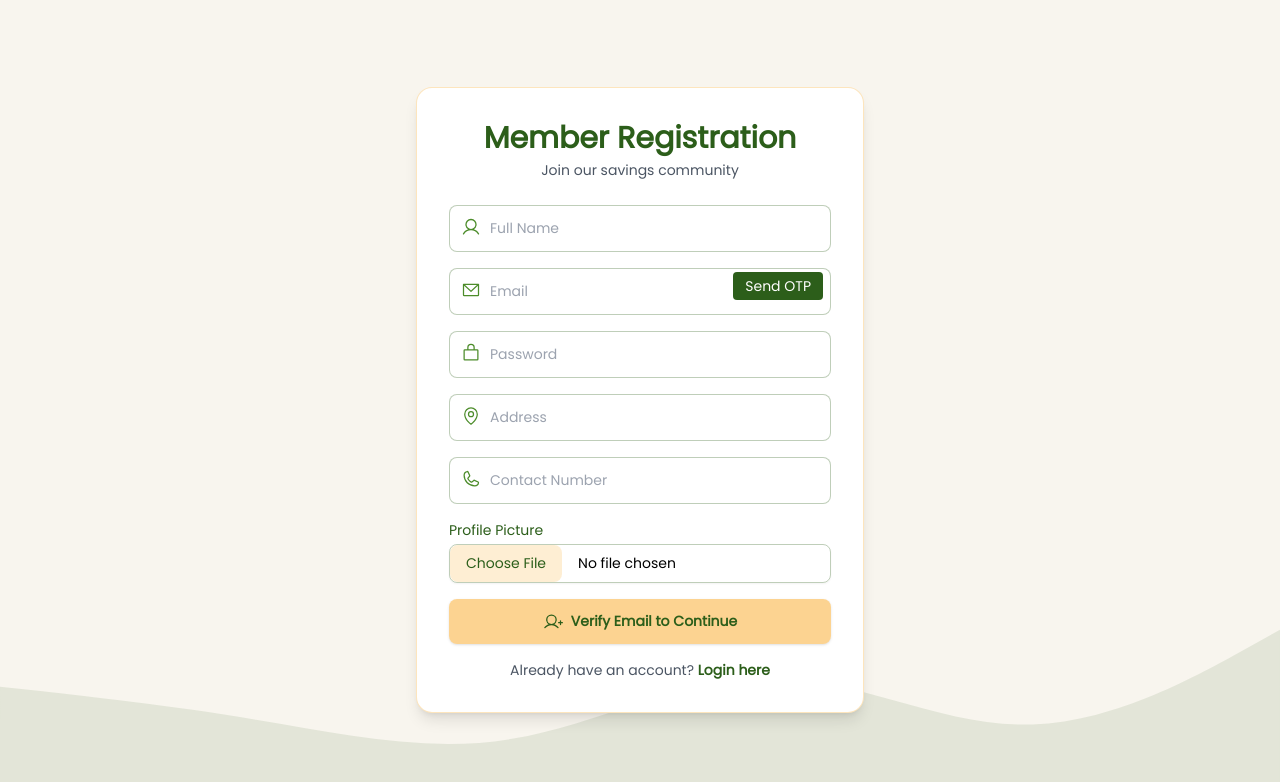
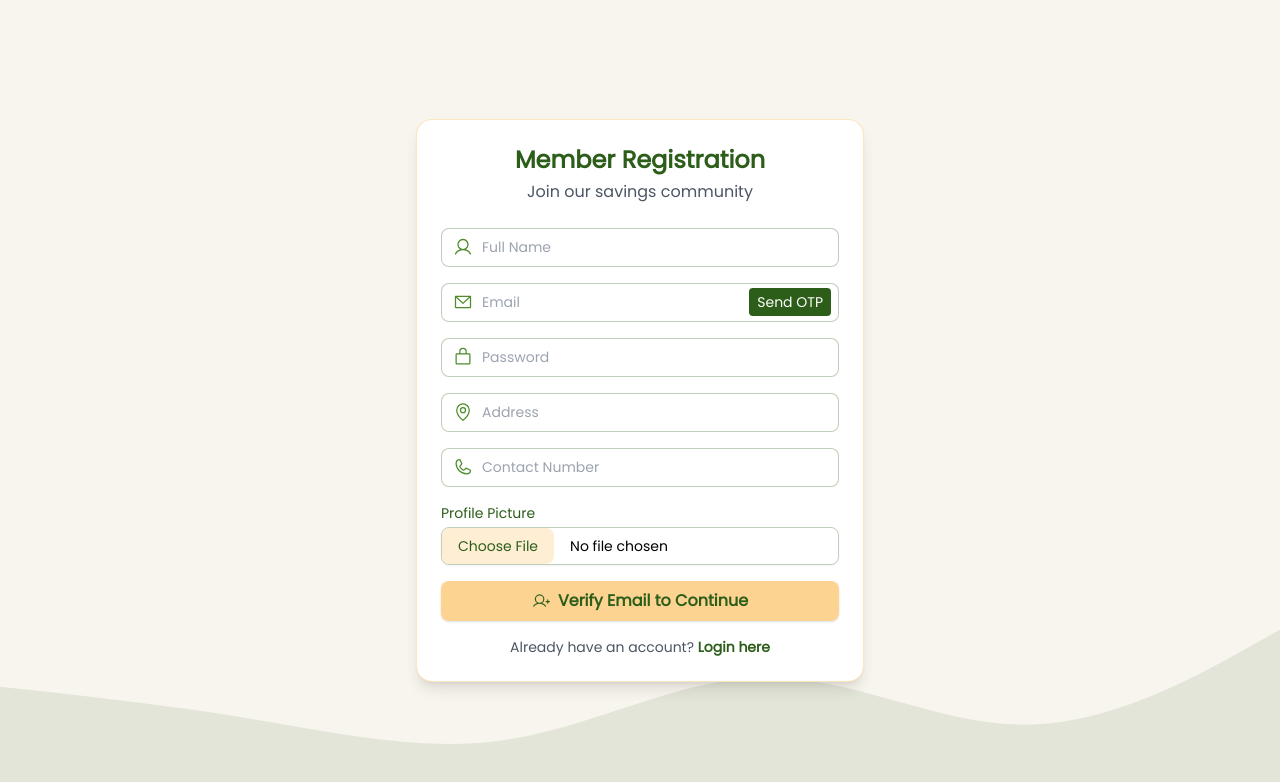
Before and after one commit to Shrushti58/eBachatGat, a React (Vite) app in the folder frontend/: page /member/register in a window 1280 px wide. Shown: the top 782 px of the page. Built offline with nearby package versions, Linux system fonts and the light colour scheme; no server answers.

Commit message:
Updated Register Page

```diff
--- a/frontend/src/pages/Register.jsx
+++ b/frontend/src/pages/Register.jsx
@@ -200,7 +200,7 @@ const Register = () => {
   };
 
   return (
-    <div className="bg-[#f8f5ee] flex items-center justify-center min-h-screen relative overflow-hidden">
+    <div className="bg-[#f8f5ee] flex items-center justify-center min-h-screen relative overflow-hidden p-4">
       {/* Background Wave */}
       <div className="absolute bottom-0 left-0 w-full z-0">
         <svg xmlns="http://www.w3.org/2000/svg" viewBox="0 0 1440 320">
@@ -212,10 +212,10 @@ const Register = () => {
         </svg>
       </div>
 
-      <div className="z-10 bg-white p-8 rounded-2xl shadow-lg w-full max-w-md border border-[#f9a825]/30">
+      <div className="z-10 bg-white p-6 sm:p-8 rounded-2xl shadow-lg w-full max-w-md border border-[#f9a825]/30">
         <div className="text-center mb-6">
-          <h2 className="text-3xl font-bold text-[#2c5e1a] mb-1">Member Registration</h2>
-          <p className="text-gray-600">Join our savings community</p>
+          <h2 className="text-2xl sm:text-3xl font-bold text-[#2c5e1a] mb-1">Member Registration</h2>
+          <p className="text-gray-600 text-sm sm:text-base">Join our savings community</p>
         </div>
 
         <form onSubmit={handleSubmit} className="space-y-4">
@@ -229,7 +229,7 @@ const Register = () => {
               name: "contact",
               placeholder: "Contact Number",
               icon: <Phone size={20} />,
-              maxLength: 15 // Reasonable limit for phone numbers
+              maxLength: 15
             },
           ].map(({ name, placeholder, icon, type = "text", maxLength }) => (
             <div key={name} className="relative">
@@ -240,37 +240,39 @@ const Register = () => {
                 placeholder={placeholder}
                 onChange={handleChange}
                 maxLength={maxLength}
-                className="w-full pl-10 pr-4 py-3 border rounded-lg border-[#2c5e1a]/30 focus:ring-2 focus:ring-[#f9a825]/50 focus:outline-none"
+                className="w-full pl-10 pr-4 py-2 sm:py-3 border rounded-lg border-[#2c5e1a]/30 focus:ring-2 focus:ring-[#f9a825]/50 focus:outline-none"
                 required
                 disabled={name === "email" && otpState.sent}
               />
-              <span className="absolute top-3 left-3 text-[#4c8c2a]">{icon}</span>
+              <span className="absolute top-1/2 left-3 transform -translate-y-1/2 text-[#4c8c2a]">{icon}</span>
               {name === "email" && !otpState.verified && (
+                <div className="absolute right-2 top-1/2 transform -translate-y-1/2">
                   <button
                     type="button"
                     onClick={otpState.sent ? resendOtp : sendOtp}
                     disabled={loadingOtp || (otpState.sent && !otpState.resendAvailable)}
-                  className={`absolute top-1 right-2 text-sm ${
+                    className={`text-xs sm:text-sm ${
                       otpState.sent
                         ? "text-[#2c5e1a] bg-[#f9a825]/30 hover:bg-[#f9a825]/50"
                         : "text-white bg-[#2c5e1a] hover:bg-[#1e4212]"
-                  } px-3 py-1 rounded transition-colors`}
+                    } px-2 sm:px-3 py-1 rounded transition-colors whitespace-nowrap`}
                   >
                     {loadingOtp ? (
                       "Sending..."
                     ) : otpState.sent ? (
                       otpState.resendAvailable ? (
                         <>
-                        <ArrowCounterClockwise size={16} className="inline mr-1" />
+                          <ArrowCounterClockwise size={14} className="inline mr-1" />
                           Resend
                         </>
                       ) : (
-                      `Resend in ${otpState.resendTimer}s`
+                        `${otpState.resendTimer}s`
                       )
                     ) : (
                       "Send OTP"
                     )}
                   </button>
+                </div>
               )}
             </div>
           ))}
@@ -287,24 +289,26 @@ const Register = () => {
                 value={formData.otp}
                 onChange={handleChange}
                 maxLength="6"
-                className="w-full pl-10 pr-4 py-3 border rounded-lg border-[#2c5e1a]/30 focus:ring-2 focus:ring-[#f9a825]/50"
+                className="w-full pl-10 pr-4 py-2 sm:py-3 border rounded-lg border-[#2c5e1a]/30 focus:ring-2 focus:ring-[#f9a825]/50"
                 required
               />
-              <span className="absolute top-3 left-3 text-[#4c8c2a]">
+              <span className="absolute top-1/2 left-3 transform -translate-y-1/2 text-[#4c8c2a]">
                 <ShieldCheck size={20} />
               </span>
+              <div className="absolute right-2 top-1/2 transform -translate-y-1/2">
                 <button
                   type="button"
                   onClick={verifyOtp}
                   disabled={loadingOtp || formData.otp.length < 6}
-                className={`absolute top-1 right-2 text-sm ${
+                  className={`text-xs sm:text-sm ${
                     formData.otp.length < 6
                       ? "bg-gray-200 text-gray-500 cursor-not-allowed"
                       : "bg-green-100 text-green-800 hover:bg-green-200"
-                } px-3 py-1 rounded transition-colors`}
+                  } px-2 sm:px-3 py-1 rounded transition-colors`}
                 >
-                {loadingOtp ? "Verifying..." : "Verify OTP"}
+                  {loadingOtp ? "Verifying..." : "Verify"}
                 </button>
+              </div>
             </div>
           )}
 
@@ -318,7 +322,7 @@ const Register = () => {
               name="image"
               accept="image/*"
               onChange={handleChange}
-              className="w-full border border-[#2c5e1a]/30 rounded-lg shadow-sm file:bg-[#f9a825]/20 file:text-[#2c5e1a] file:border-0 file:py-2 file:px-4 file:mr-4 file:rounded-lg"
+              className="w-full text-xs sm:text-sm border border-[#2c5e1a]/30 rounded-lg shadow-sm file:bg-[#f9a825]/20 file:text-[#2c5e1a] file:border-0 file:py-2 file:px-4 file:mr-4 file:rounded-lg"
             />
           </div>
 
@@ -326,23 +330,23 @@ const Register = () => {
           <button
             type="submit"
             disabled={isSubmitting || !otpState.verified}
-            className={`w-full py-3 px-4 ${
+            className={`w-full py-2 sm:py-3 px-4 ${
               isSubmitting || !otpState.verified
                 ? "bg-[#f9a825]/50 cursor-not-allowed"
                 : "bg-[#f9a825] hover:bg-[#e6951d]"
-            } text-[#2c5e1a] font-bold rounded-lg shadow transition-colors`}
+            } text-[#2c5e1a] font-bold rounded-lg shadow transition-colors text-sm sm:text-base`}
           >
             {isSubmitting ? (
               "Registering..."
             ) : (
               <>
-                <UserPlus size={20} className="inline-block mr-2" />
+                <UserPlus size={18} className="inline-block mr-2" />
                 {otpState.verified ? "Complete Registration" : "Verify Email to Continue"}
               </>
             )}
           </button>
 
-          <div className="text-center text-sm text-gray-600 mt-4">
+          <div className="text-center text-xs sm:text-sm text-gray-600 mt-4">
             Already have an account?{" "}
             <Link
               to="/member/login"
```
Lines whose indentation alone changed are shown as unchanged.
